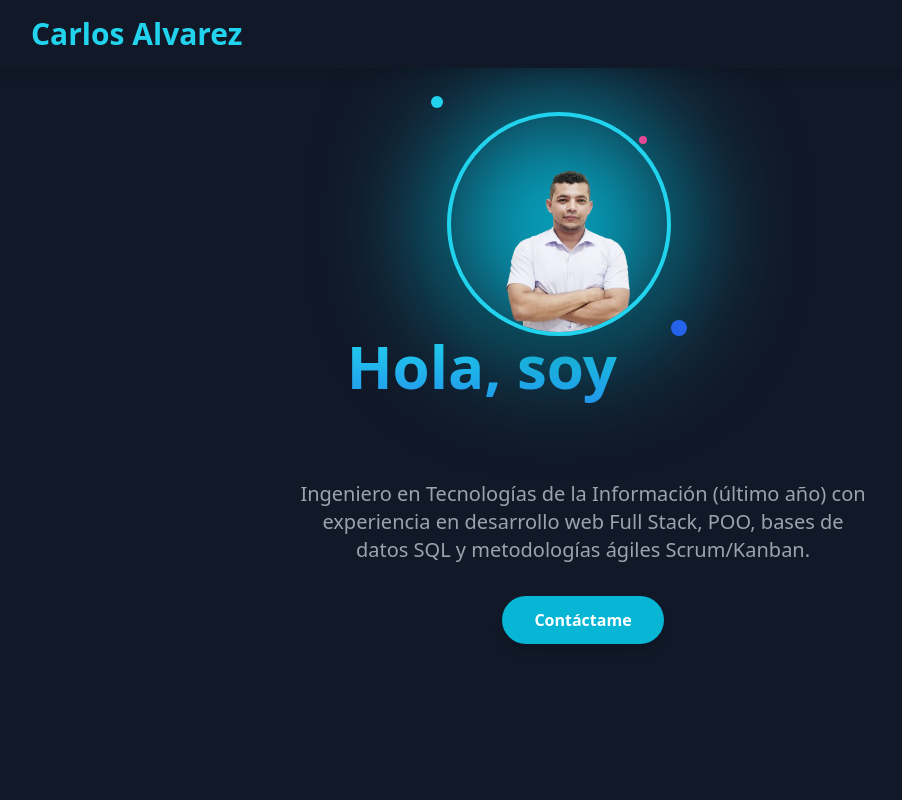
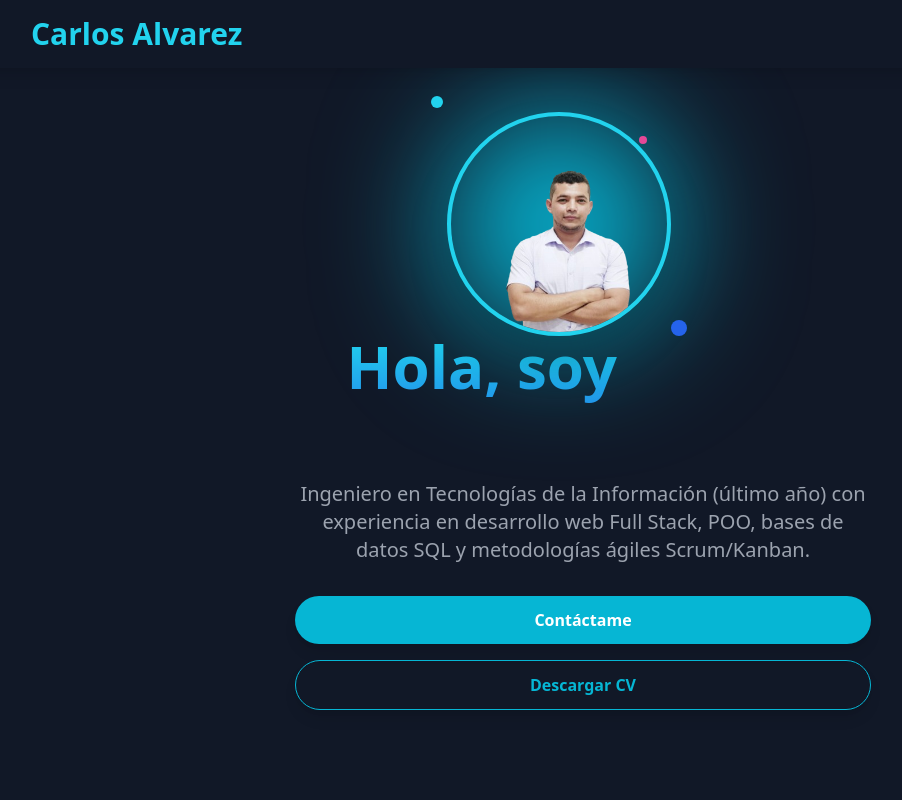
Before and after one commit to walner-prog/portfolio, a React (Vite) app: page / in a window 1280 px wide. Shown: the top 800 px of the page, without its empty margins (57-959 px from the left). Built offline with nearby package versions, Linux system fonts and the light colour scheme.

Commit message:
AGREGUE MI CURRICULUN

```diff
--- a/index.html
+++ b/index.html
@@ -4,7 +4,7 @@
     <meta charset="UTF-8" />
     <link rel="icon" type="image/svg+xml" href="/vite.svg" />
     <meta name="viewport" content="width=device-width, initial-scale=1.0" />
-    <title>Vite + React + TS</title>
+    <title>portfolio</title>
     <script src="https://cdn.tailwindcss.com"></script>
   </head>
   <body>
--- a/src/components/Hero.tsx
+++ b/src/components/Hero.tsx
@@ -1,6 +1,5 @@
 import React from 'react';
 import { motion } from 'framer-motion';
-
 
 const Hero: React.FC = () => {
   return (
@@ -24,7 +23,7 @@ const Hero: React.FC = () => {
           className="relative w-40 h-40 md:w-56 md:h-56 rounded-full overflow-hidden border-4 border-cyan-400 shadow-2xl"
         >
           <img
-      src="/IMG/MIPERFIL.png"  //
+            src="/IMG/MIPERFIL.png"
             alt="Foto de Carlos Alvarez"
             className="w-full h-full object-cover"
           />
@@ -36,7 +35,6 @@ const Hero: React.FC = () => {
         <div className="absolute top-6 right-6 w-2 h-2 bg-pink-500 rounded-full animate-pulse"></div>
       </div>
 
-
       {/* Texto */}
       <div className="max-w-xl">
         <motion.h2
@@ -45,7 +43,8 @@ const Hero: React.FC = () => {
           transition={{ duration: 0.8, delay: 0.2 }}
           className="text-5xl md:text-6xl font-extrabold mb-6 bg-gradient-to-r from-cyan-400 to-blue-600 bg-clip-text text-transparent"
         >
-          Hola, soy <span className="  relative after:block after:h-1 after:bg-cyan-400 after:absolute after:left-0 after:bottom-0 after:w-full after:scale-x-0 after:origin-left after:transition-transform after:duration-500 hover:after:scale-x-100">
+          Hola, soy{' '}
+          <span className="relative after:block after:h-1 after:bg-cyan-400 after:absolute after:left-0 after:bottom-0 after:w-full after:scale-x-0 after:origin-left after:transition-transform after:duration-500 hover:after:scale-x-100">
             Carlos Alvarez
           </span>
         </motion.h2>
@@ -59,15 +58,29 @@ const Hero: React.FC = () => {
           Ingeniero en Tecnologías de la Información (último año) con experiencia en desarrollo web Full Stack, POO, bases de datos SQL y metodologías ágiles Scrum/Kanban.
         </motion.p>
 
+        {/* Botones */}
+        <div className="flex flex-col sm:flex-row gap-4 justify-center md:justify-start">
           <motion.a
             href="#contact"
             initial={{ opacity: 0, y: 20 }}
             animate={{ opacity: 1, y: 0 }}
             transition={{ duration: 0.8, delay: 0.8 }}
-          className="inline-block px-8 py-3 rounded-full bg-cyan-500 text-white font-semibold shadow-lg hover:bg-cyan-600 transition-colors duration-300"
+            className="inline-block px-8 py-3 rounded-full bg-cyan-500 text-white font-semibold shadow-lg hover:bg-cyan-600 transition-colors duration-300 text-center"
           >
             Contáctame
           </motion.a>
+
+          <motion.a
+            href="/CV-PROGRAMACION.pdf" // ruta a tu PDF en public/
+            download="Curriculum_Carlos_Alvarez.pdf" // nombre sugerido para descarga
+            initial={{ opacity: 0, y: 20 }}
+            animate={{ opacity: 1, y: 0 }}
+            transition={{ duration: 0.8, delay: 1 }}
+            className="inline-block px-8 py-3 rounded-full border border-cyan-500 text-cyan-500 font-semibold shadow-lg hover:bg-cyan-500 hover:text-white transition-colors duration-300 text-center"
+          >
+            Descargar CV
+          </motion.a>
+        </div>
       </div>
     </section>
   );
```
Also changed, not shown: 1 other file (tests, documents, lock files or other folders). Lines whose indentation alone changed are shown as unchanged.
